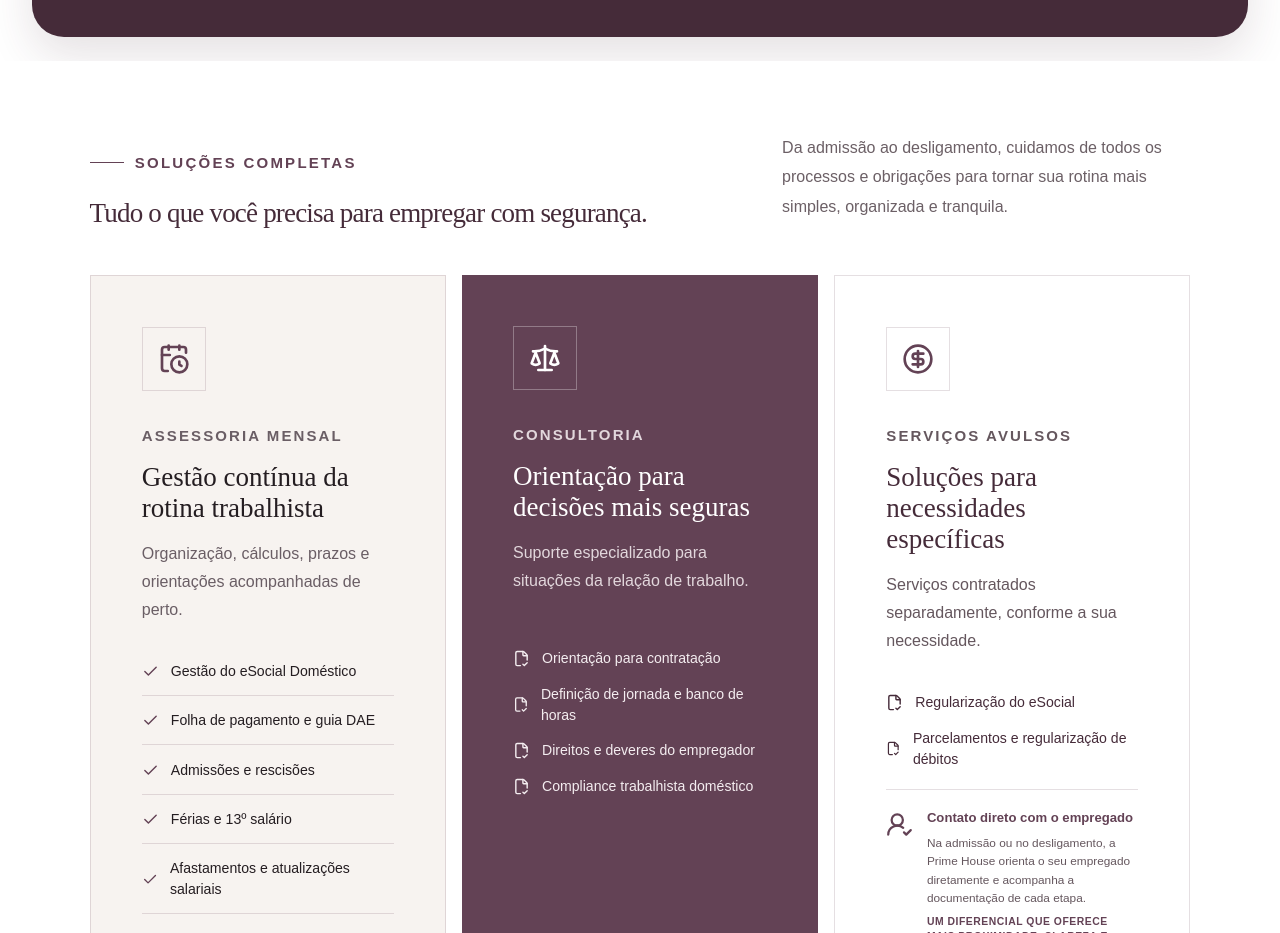
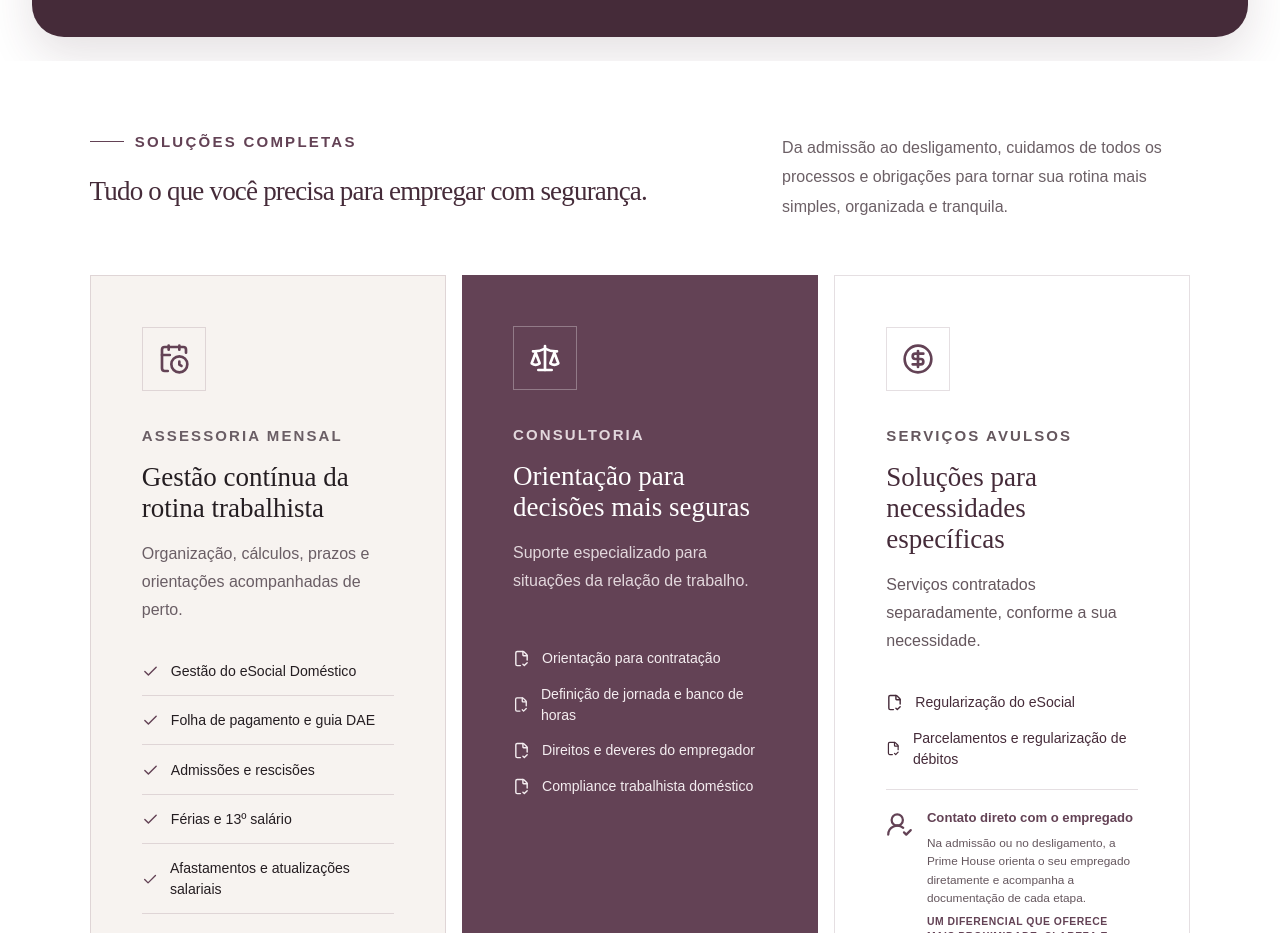
Before and after one commit to oliverbill/prime-house-site, a website: page index.html in a window 1280 px wide. Shown: the part 1080-2013 px from the top of the page. Drawn offline with Linux system fonts and the light colour scheme.

Commit message:
Alinha descrição dos serviços ao título Soluções completas

```diff
--- a/style.css
+++ b/style.css
@@ -469,3 +469,8 @@ footer { padding: 4rem 7vw 1.5rem; display: grid; grid-template-columns: 1.2fr 1
 @media (min-width: 621px) {
   .hero h1, .statement blockquote, .section-heading h2, .services .section-heading h2, .about h2, .process .section-heading h2, .final-cta h2 { font-size: 27px; }
 }
+
+/* Alinha a descrição dos serviços ao título Soluções completas. */
+@media (min-width: 981px) {
+  .services .section-heading { align-items: start; }
+}
```
